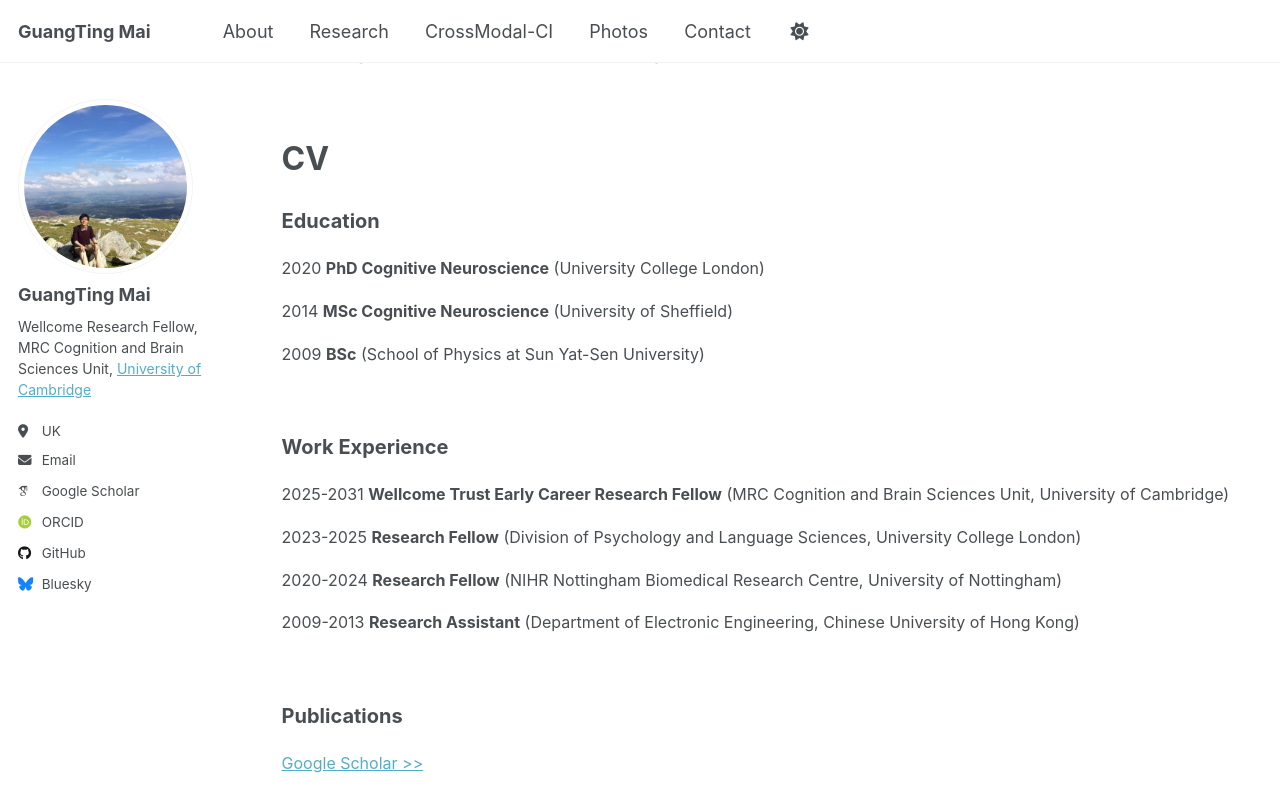
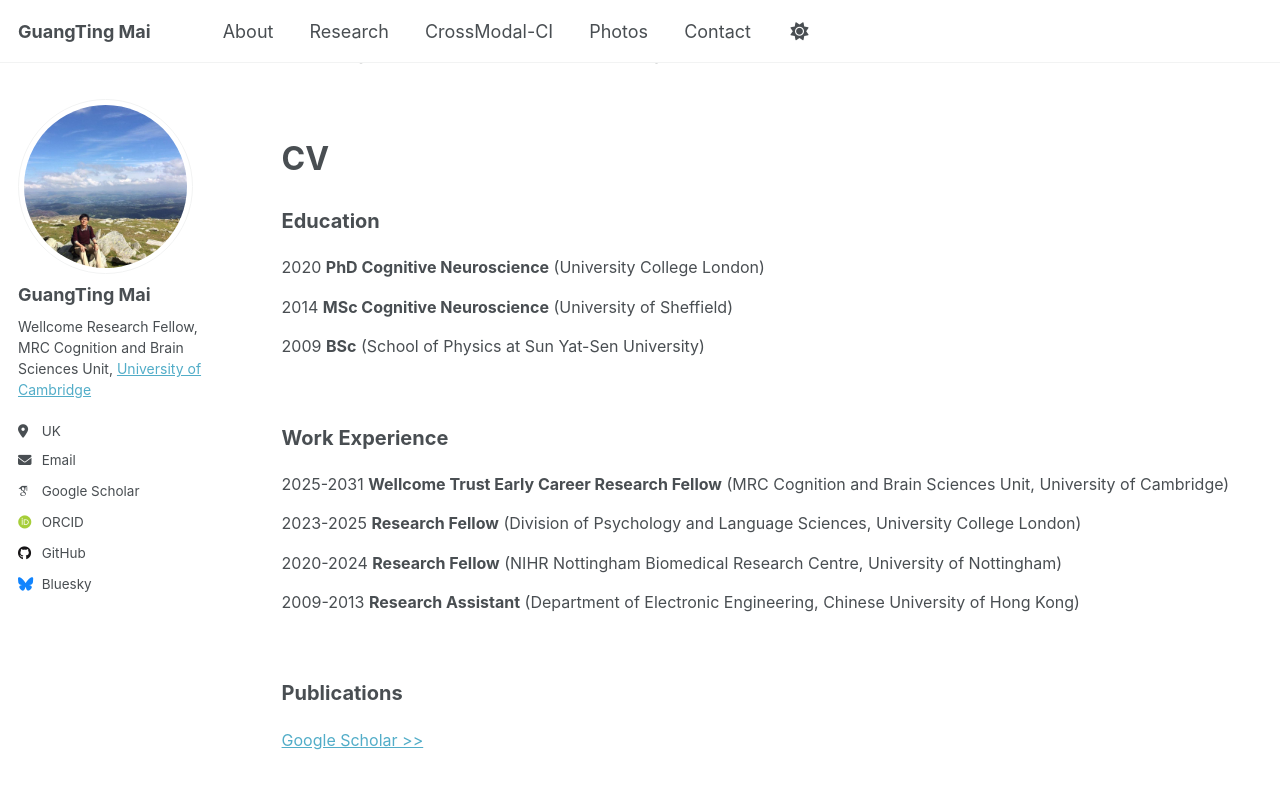
Before and after one commit to guangtingmai/guangtingmai.github.io, a Jekyll site: the page built from _pages/about.html, in a window 1280 px wide and 900 px high, scrolled down 481 px. Shown: the top 812 px of the window. Built offline with Jekyll 4.4.1, drawn with Linux system fonts in a browser that asks for light colours; some web fonts are replaced.

Commit message:
Update about.html

```diff
--- a/_pages/about.html
+++ b/_pages/about.html
@@ -26,16 +26,16 @@
 <br>
 <p><span style="font-size: 24pt;line-height: 1.5;display: block"><strong>CV</strong></span></p>
 <p><span style="font-size: 15pt;line-height: 1.5;display: block"><strong>Education</strong></span></p>
-<p><span style="font-size: 12pt;line-height: 1.2;display: block;">2020 <strong>PhD Cognitive Neuroscience</strong> (University College London)</span></p>
-<p><span style="font-size: 12pt;line-height: 1.2;display: block;">2014 <strong>MSc Cognitive Neuroscience</strong> (University of Sheffield) </span></p>
-<p><span style="font-size: 12pt;line-height: 1.2;display: block;">2009 <strong>BSc</strong> (School of Physics at Sun Yat-Sen University)</span></p>
+<p><span style="font-size: 12pt;line-height: 1;display: block;">2020 <strong>PhD Cognitive Neuroscience</strong> (University College London)</span></p>
+<p><span style="font-size: 12pt;line-height: 1;display: block;">2014 <strong>MSc Cognitive Neuroscience</strong> (University of Sheffield) </span></p>
+<p><span style="font-size: 12pt;line-height: 1;display: block;">2009 <strong>BSc</strong> (School of Physics at Sun Yat-Sen University)</span></p>
 <br>
 <p><span style="font-size: 15pt;line-height: 1.5;display: block"><strong>Work Experience</strong></span></p>
-<p><span style="font-size: 12pt;line-height: 1.2;display: block;">2025-2031 <strong>Wellcome Trust Early Career Research Fellow</strong> (MRC Cognition and Brain Sciences Unit, University of Cambridge)</span></p>
-<p><span style="font-size: 12pt;line-height: 1.2;display: block;">2023-2025 <strong>Research Fellow</strong> (Division of Psychology and Language Sciences, University College London)</span></p>
-<p><span style="font-size: 12pt;line-height: 1.2;display: block;">2020-2024 <strong>Research Fellow</strong> (NIHR Nottingham Biomedical Research Centre, University of Nottingham)</span></p>
-<p><span style="font-size: 12pt;line-height: 1.2;display: block;">2009-2013 <strong>Research Assistant</strong> (Department of Electronic Engineering, Chinese University of Hong Kong)</span></p>
+<p><span style="font-size: 12pt;line-height: 1;display: block;">2025-2031 <strong>Wellcome Trust Early Career Research Fellow</strong> (MRC Cognition and Brain Sciences Unit, University of Cambridge)</span></p>
+<p><span style="font-size: 12pt;line-height: 1;display: block;">2023-2025 <strong>Research Fellow</strong> (Division of Psychology and Language Sciences, University College London)</span></p>
+<p><span style="font-size: 12pt;line-height: 1;display: block;">2020-2024 <strong>Research Fellow</strong> (NIHR Nottingham Biomedical Research Centre, University of Nottingham)</span></p>
+<p><span style="font-size: 12pt;line-height: 1;display: block;">2009-2013 <strong>Research Assistant</strong> (Department of Electronic Engineering, Chinese University of Hong Kong)</span></p>
 <br>
 <p><span style="font-size: 15pt;line-height: 1.5;display: block"><strong>Publications</strong></span></p>
-<p><span style="font-size: 12pt;line-height: 1.2;display: block;"><a href="https://scholar.google.com/citations?user=bCQ03mIAAAAJ&hl=en">
+<p><span style="font-size: 12pt;line-height: 1;display: block;"><a href="https://scholar.google.com/citations?user=bCQ03mIAAAAJ&hl=en">
  Google Scholar >></a></span></p>
```
